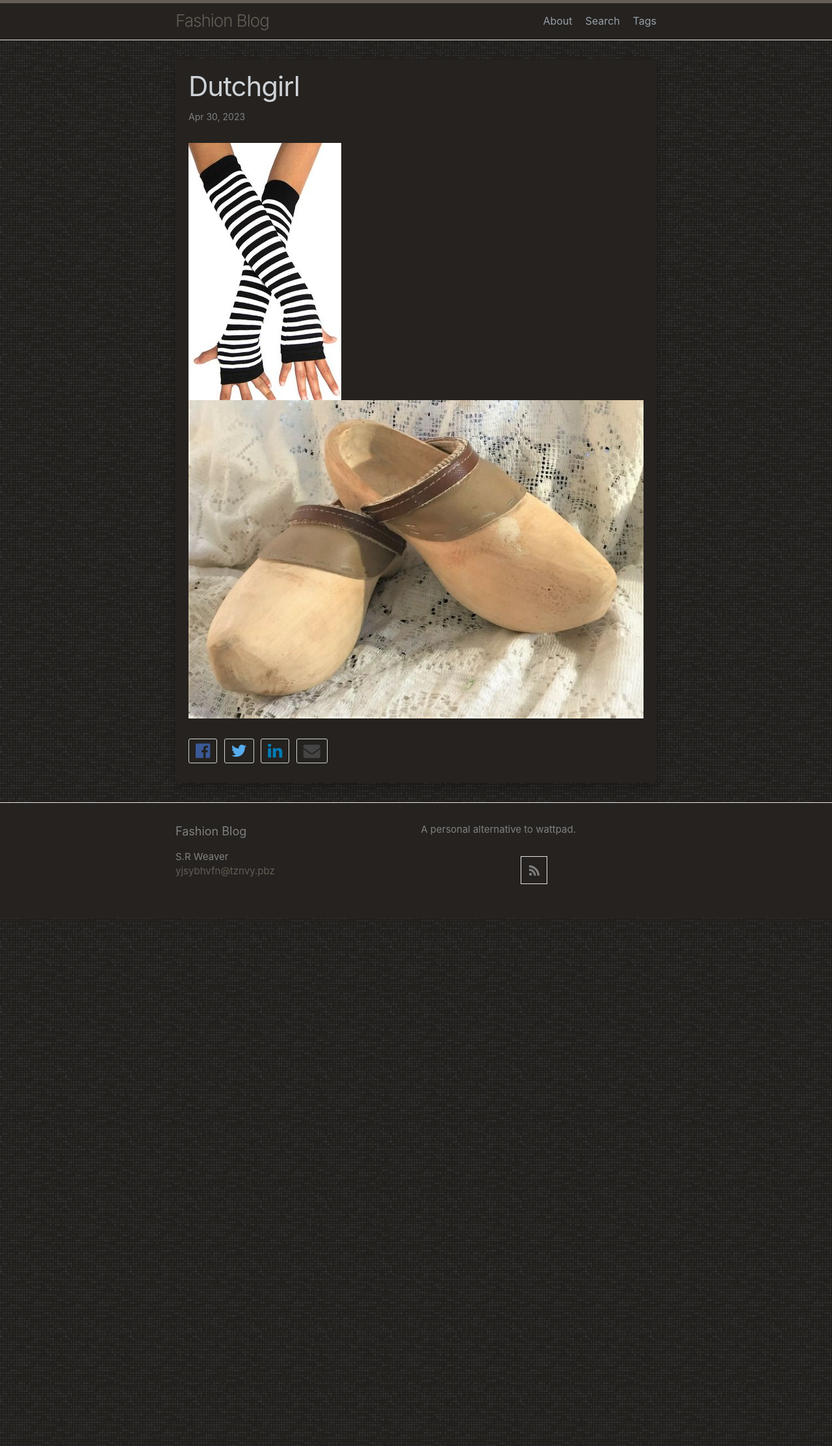
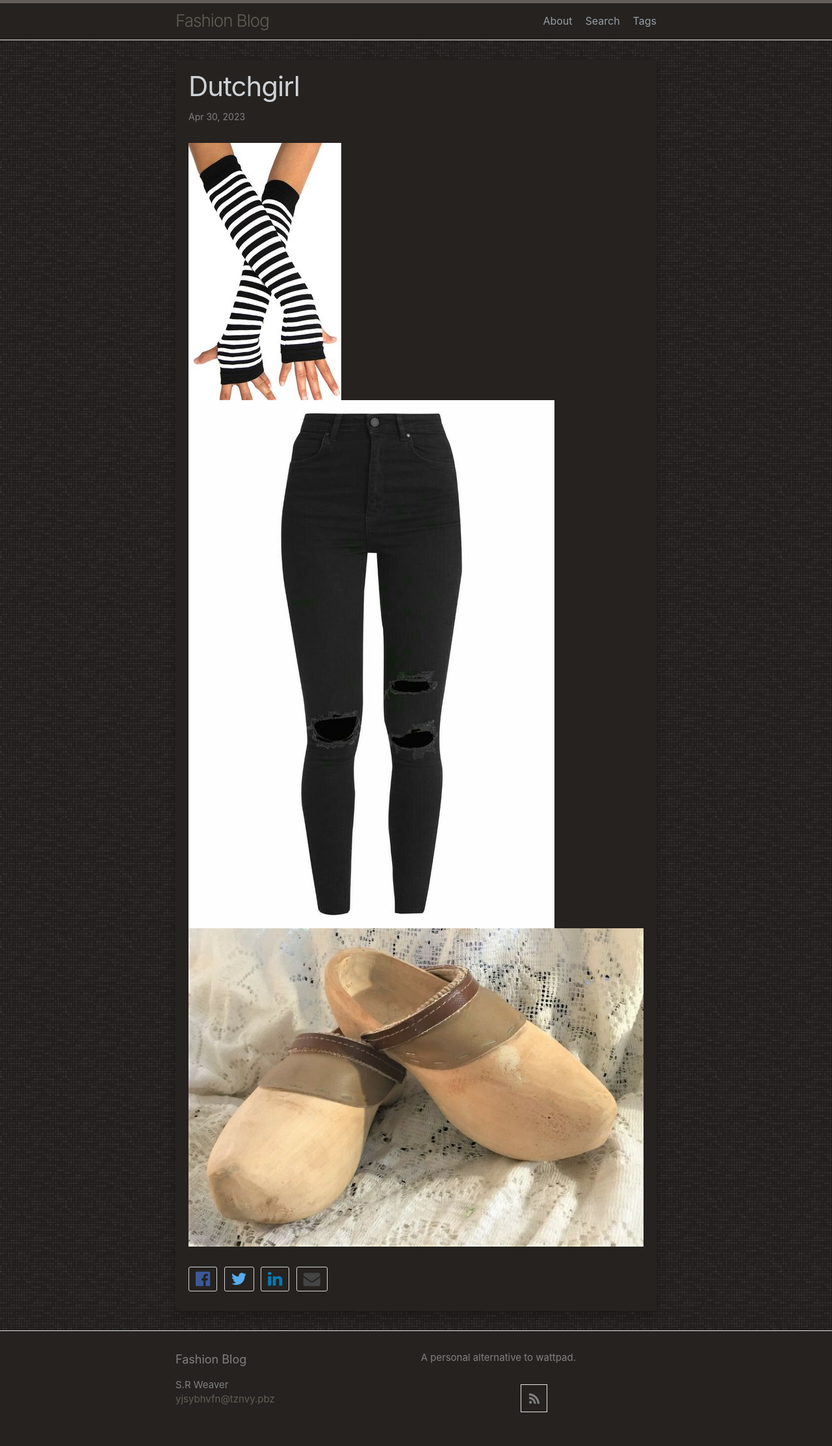
Before and after one commit to LWFlouisa/FashionBlog, a Jekyll site: the page built from _posts/2023-04-30-dutchgirl.md, in a window 1280 px wide. Shown: the whole page at 65% size. Built offline with Jekyll 4.4.1, drawn with Linux system fonts in a browser that asks for light colours; our own code applies the rules of GitHub Pages for plain Markdown files.

Commit message:
Update 2023-04-30-dutchgirl.md

```diff
--- a/_posts/2023-04-30-dutchgirl.md
+++ b/_posts/2023-04-30-dutchgirl.md
@@ -1,2 +1,3 @@
 ![Wristlets](https://github.com/LWFlouisa/FashionBlog/blob/main/images/DutchWoman/6ad51e24a125fd434ae80ad9be42aeb6.jpg?raw=true)
+![Black Pants](https://github.com/LWFlouisa/FashionBlog/blob/main/images/DutchWoman/6c3e3a3095016f0743de36ecd35fe0c7.jpg?raw=true)
 ![Wooden Shoes](https://github.com/LWFlouisa/FashionBlog/blob/main/images/DutchWoman/359c4b8a10c4ef1731198380fd767728.jpg?raw=true)
```
